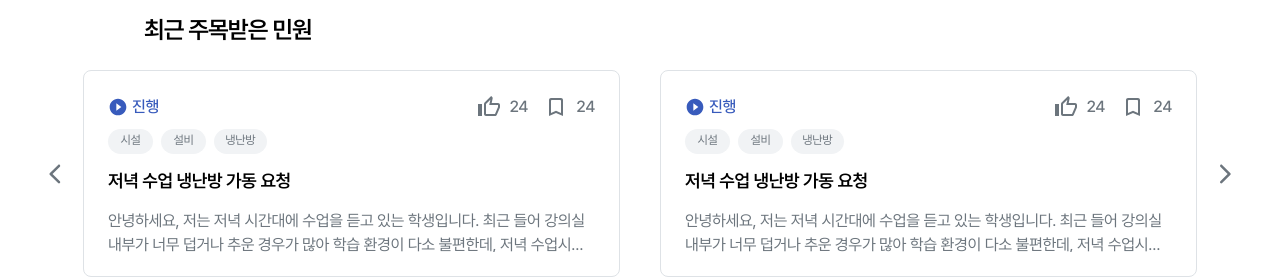
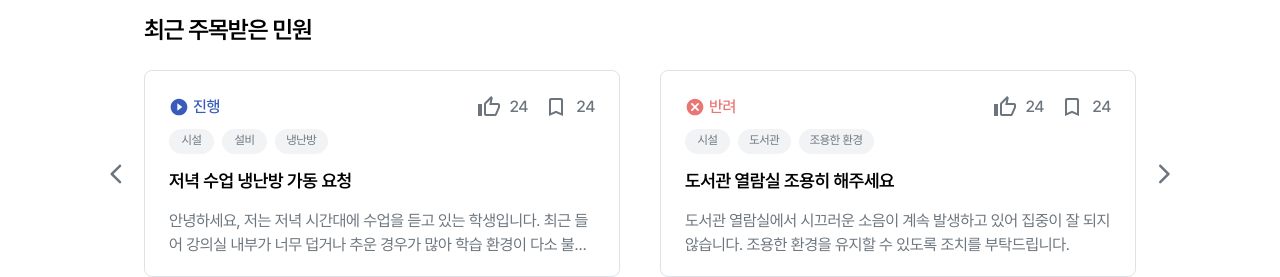
Before and after one commit to waieiches/SM-137-Frontend, a React (Vite) app: page / in a window 1280 px wide. Shown: the part 548-825 px from the top of the page. Built offline with nearby package versions, Linux system fonts and the light colour scheme.

Commit message:
feat : 최근 주목받은 민원의 화살표 좌우 기능을 구현한다
좌/우 화살표를 누르면 다른 컨텐츠를 렌더링한다

```diff
--- a/src/components/content/ContentBox.tsx
+++ b/src/components/content/ContentBox.tsx
@@ -33,8 +33,7 @@ const boxType = {
 };
 
 const Container = styled.div<ContainerProps>`
-  min-width: ${(props) => props.width};
-  max-width: 100%;
+  width: ${(props) => props.width};
   height: ${(props) => props.height};
   display: flex;
   flex-direction: column;
--- /dev/null
+++ b/src/mockData.ts
@@ -0,0 +1,72 @@
+import { DataType } from "./\btypes/Type";
+
+export const mockData: DataType[] = [
+  {
+    title: "저녁 수업 냉난방 가동 요청",
+    category: ["시설", "설비", "냉난방"],
+    status: "inProgress",
+    content:
+      "안녕하세요, 저는 저녁 시간대에 수업을 듣고 있는 학생입니다. 최근 들어 강의실 내부가 너무 덥거나 추운 경우가 많아 학습 환경이 다소 불편한데, 저녁 수업시간에도 냉난방을 틀어주실 수 있을까요?",
+  },
+  {
+    title: "도서관 열람실 조용히 해주세요",
+    category: ["시설", "도서관", "조용한 환경"],
+    status: "rejected",
+    content:
+      "도서관 열람실에서 시끄러운 소음이 계속 발생하고 있어 집중이 잘 되지 않습니다. 조용한 환경을 유지할 수 있도록 조치를 부탁드립니다.",
+  },
+  {
+    title: "수업자료 공유 요청",
+    category: ["수업", "자료", "공유"],
+    status: "inProgress",
+    content:
+      "이번 수업에 사용된 자료를 공유해주실 수 있을까요? 수업 중에 놓친 부분이 있어서 자료가 필요합니다.",
+  },
+  {
+    title: "엘리베이터 점검 요청",
+    category: ["시설", "설비", "엘리베이터"],
+    status: "pending",
+    content:
+      "엘리베이터가 자주 멈추고 고장 나는 것 같습니다. 점검을 요청드립니다.",
+  },
+  {
+    title: "Wi-Fi 연결 문제",
+    category: ["기술", "네트워크", "Wi-Fi"],
+    status: "rejected",
+    content: "Wi-Fi 연결이 자주 끊깁니다. 연결 상태를 개선해주시길 바랍니다.",
+  },
+  {
+    title: "주차 공간 추가 요청",
+    category: ["시설", "주차", "공간 추가"],
+    status: "pending",
+    content:
+      "캠퍼스 내 주차 공간이 부족하여 주차가 어려운 경우가 많습니다. 주차 공간을 추가로 마련해주시기 바랍니다.",
+  },
+  {
+    title: "수업 일정 변경 요청",
+    category: ["수업", "일정", "변경"],
+    status: "completed",
+    content:
+      "다음 주 수업 시간이 갑자기 변경되어 불편합니다. 가능한 한 예고 없이 일정 변경을 자제해주시기 바랍니다.",
+  },
+  {
+    title: "카페에서 음료 제공 시간 연장",
+    category: ["시설", "식음료", "시간 연장"],
+    status: "inProgress",
+    content:
+      "카페의 음료 제공 시간이 너무 일찍 종료됩니다. 더 늦게까지 음료를 제공해주시면 좋겠습니다.",
+  },
+  {
+    title: "교내 행사 관련 공지 요청",
+    category: ["행사", "공지", "알림"],
+    status: "completed",
+    content:
+      "다음 주 예정된 교내 행사에 대한 자세한 공지가 필요합니다. 참여자들에게 사전 안내를 부탁드립니다.",
+  },
+  {
+    title: "학생 회관 내부 청소 요청",
+    category: ["시설", "청소", "학생 회관"],
+    status: "pending",
+    content: "학생 회관 내부가 많이 지저분합니다. 청소를 해주실 수 있나요?",
+  },
+];
--- a/src/pages/Home.tsx
+++ b/src/pages/Home.tsx
@@ -3,11 +3,12 @@ import SearchBar from "../components/search-bar/SearchBar";
 import QuickLink from "../components/quick-link/QuickLink";
 import ContentBox from "../components/content/ContentBox";
 import SvgIcon, { SvgIconProps } from "@mui/material/SvgIcon";
-import { DataType } from "../\btypes/Type";
 import ArrowBackIosNewRoundedIcon from "@mui/icons-material/ArrowBackIosNewRounded";
 import ArrowForwardIosRoundedIcon from "@mui/icons-material/ArrowForwardIosRounded";
 import HashtagCloud from "../components/word-cloud/HashtagCloud";
 import Emblem from "../assets/emblem-1_DarkGray.png";
+import { mockData } from "../mockData";
+import { useState } from "react";
 
 const HomeContainer = styled.div`
   height: 100%;
@@ -65,11 +66,13 @@ const ContentContainer = styled.div`
   gap: 1rem;
 `;
 const ContentBoxContainer = styled.div`
+  width: 100%;
   display: flex;
   gap: 2.5rem;
   position: relative;
   @media screen and (max-width: 768px) {
     flex-direction: column;
+    align-items: center;
   }
 `;
 
@@ -100,15 +103,6 @@ const ArrowIconRight = styled(ArrowIconLeft)`
   right: -2.5rem;
 `;
 
-//삭제 예정, 백엔드 데이터
-const mockData: DataType = {
-  title: "저녁 수업 냉난방 가동 요청",
-  category: ["시설", "설비", "냉난방"],
-  status: "inProgress",
-  content:
-    "안녕하세요, 저는 저녁 시간대에 수업을 듣고 있는 학생입니다. 최근 들어 강의실 내부가 너무 덥거나 추운 경우가 많아 학습 환경이 다소 불편한데, 저녁 수업시간에도 냉난방을 틀어주실 수 있을까요?",
-};
-
 //7개 보냄
 const mockHashtag = [
   "냉난방",
@@ -121,6 +115,25 @@ const mockHashtag = [
 ];
 
 const Home = () => {
+  const FIRST_PAGE_INDEX = 0;
+  const LAST_PAGE_INDEX = 4;
+  //최근 주목받은 민원
+  const [currentIndex, setCurrentIndex] = useState(FIRST_PAGE_INDEX);
+  const data = mockData.slice(currentIndex, currentIndex + 2);
+  const nextPage = () => {
+    if (currentIndex + 2 < mockData.length) {
+      setCurrentIndex(currentIndex + 2);
+      return;
+    }
+    setCurrentIndex(FIRST_PAGE_INDEX);
+  };
+  const prevPage = () => {
+    if (currentIndex - 2 >= 0) {
+      setCurrentIndex(currentIndex - 2);
+      return;
+    }
+    setCurrentIndex(LAST_PAGE_INDEX);
+  };
   return (
     <HomeContainer>
       <EmblemContainer src={Emblem} />
@@ -139,10 +152,17 @@ const Home = () => {
       <ContentContainer>
         <Title>최근 주목받은 민원</Title>
         <ContentBoxContainer>
-          <ArrowIconLeft component={ArrowBackIosNewRoundedIcon} />
-          <ArrowIconRight component={ArrowForwardIosRoundedIcon} />
-          <ContentBox type="large" data={mockData} />
-          <ContentBox type="large" data={mockData} />
+          <ArrowIconLeft
+            component={ArrowBackIosNewRoundedIcon}
+            onClick={prevPage}
+          />
+          <ArrowIconRight
+            component={ArrowForwardIosRoundedIcon}
+            onClick={nextPage}
+          />
+          {data.map((i) => (
+            <ContentBox type="large" data={i} />
+          ))}
         </ContentBoxContainer>
       </ContentContainer>
     </HomeContainer>
--- a/src/styles/ContentStyle.ts
+++ b/src/styles/ContentStyle.ts
@@ -8,7 +8,7 @@ export const Article = styled.div<{ line: number }>`
   -webkit-box-orient: vertical;
   -webkit-line-clamp: ${(props) => props.line};
   text-overflow: ellipsis;
-  max-height: calc(1.5rem * 3);
+  height: calc(1.5rem * 2);
   @media screen and (max-width: 480px) {
     -webkit-line-clamp: 1;
     max-height: calc(1.5rem * 1);
```
